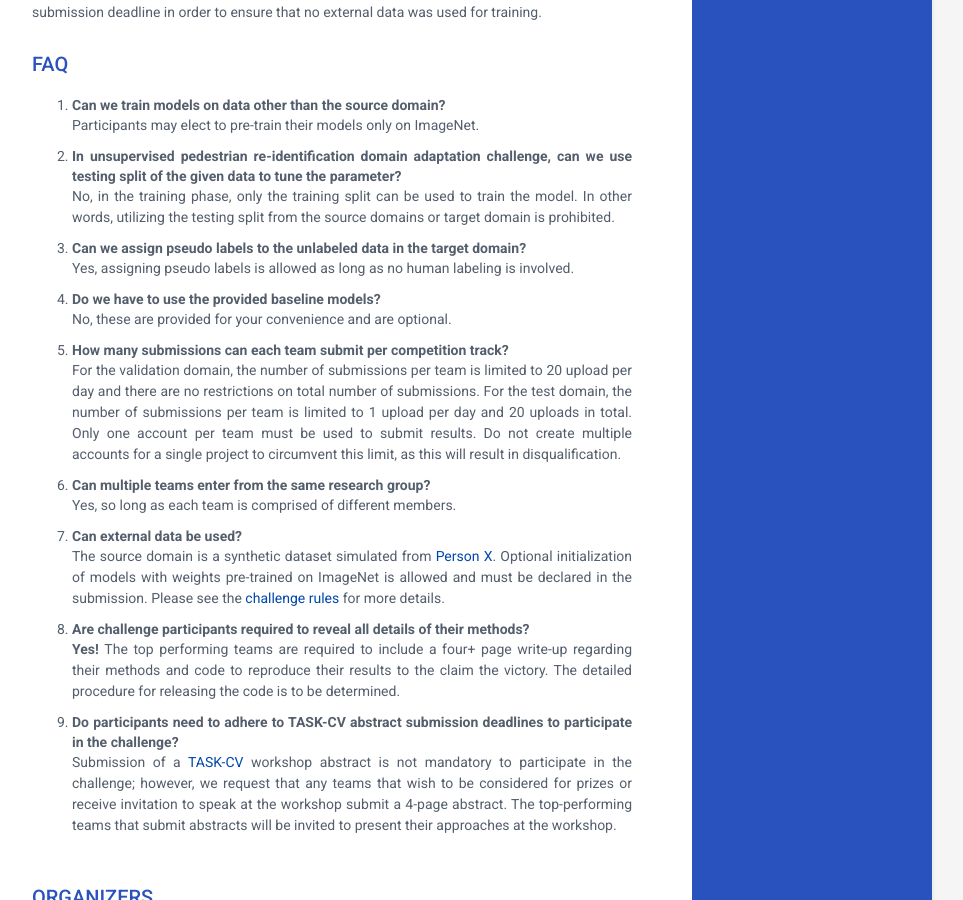
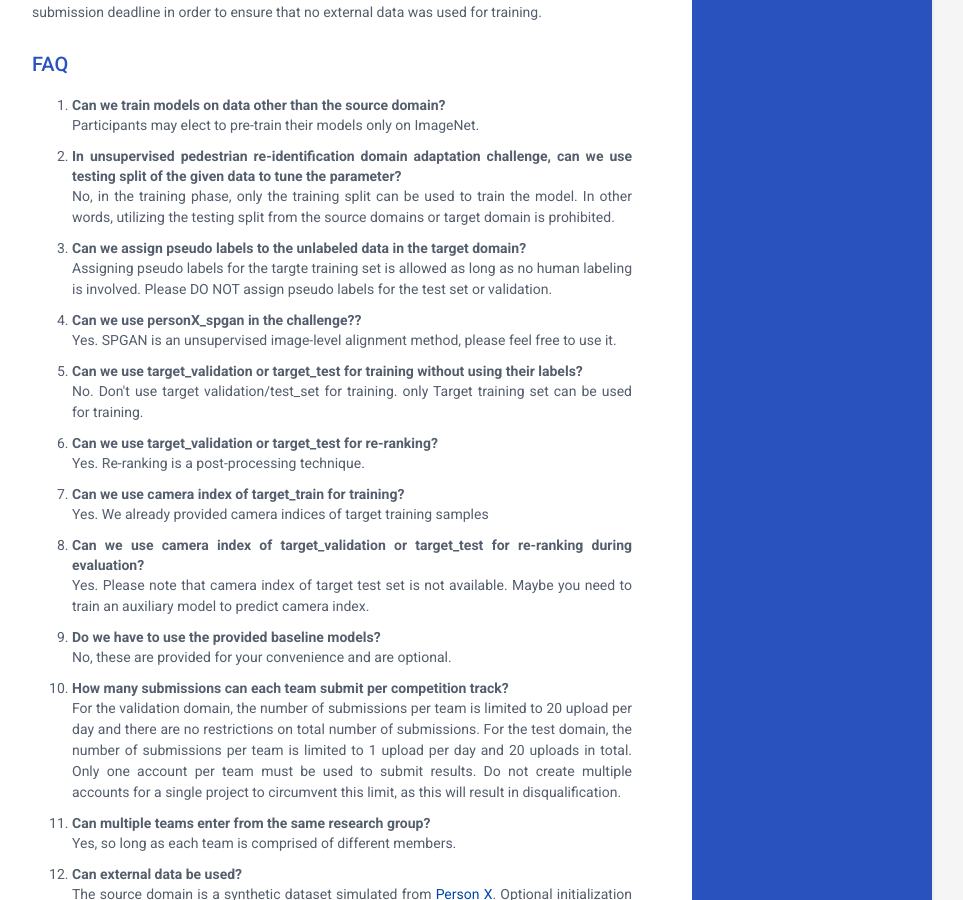
Before and after one commit to VisionLearningGroup/VisionLearningGroup.github.io, a Jekyll site: the page built from visda-2020/index.html, in a window 1280 px wide and 900 px high, scrolled down 2095 px. Shown: the whole window, without its empty margins (188-1151 px from the left). Built offline with Jekyll 4.4.1, drawn with Linux system fonts in a browser that asks for light colours.

Commit message:
visda2020-rules

```diff
--- a/visda-2020/index.html
+++ b/visda-2020/index.html
@@ -151,7 +151,23 @@ layout: visda2020
 				In other words, utilizing the testing split from the source domains or target domain is prohibited. </p>
 
 			<li><b>Can we assign pseudo labels to the unlabeled data in the target domain?</b></li>
-			<p>Yes, assigning pseudo labels is allowed as long as no human labeling is involved. </p>
+			<p>Assigning pseudo labels for the targte training set is allowed as long as no human labeling is involved. Please DO NOT
+			assign pseudo labels for the test set or validation.</p>
+
+			<li><b>Can we use personX_spgan in the challenge??</b></li>
+			<p>Yes. SPGAN is an unsupervised image-level alignment method, please feel free to use it. </p>
+
+			<li><b>Can we use target_validation or target_test for training without using their labels?</b></li>
+			<p>No. Don't use target validation/test_set for training. only Target training set can be used for training.</p>
+
+			<li><b>Can we use target_validation or target_test for re-ranking?</b></li>
+			<p>Yes. Re-ranking is a post-processing technique.</p>
+
+			<li><b>Can we use camera index of target_train for training?</b></li>
+			<p>Yes. We already provided camera indices of target training samples </p>
+
+			<li><b>Can we use camera index of target_validation or target_test for re-ranking during evaluation?</b></li>
+			<p>Yes. Please note that camera index of target test set is not available. Maybe you need to train an auxiliary model to predict camera index. </p>
 
 			<li><b>Do we have to use the provided baseline models?</b></li>
 			<p>No, these are provided for your convenience and are optional. </p>
```
